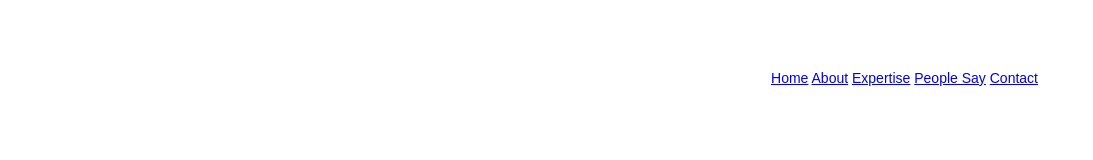
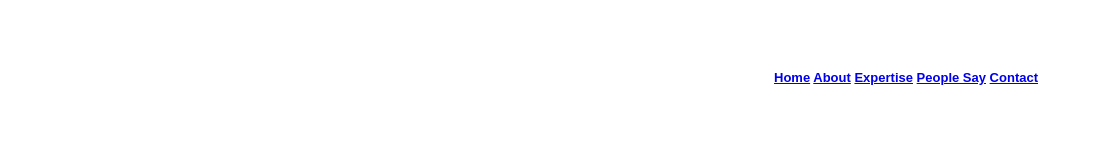
Before and after one commit to alexanderxp/Tajam_psd_Andersen, a plain HTML site: page index.html in a window 1280 px wide. Shown: the full height of the page, 187-1280 px from the left. Drawn offline with Linux system fonts and the light colour scheme; a web font is replaced by a local one.

Commit message:
add nav styles

```diff
--- a/style.css
+++ b/style.css
@@ -30,3 +30,13 @@ body {
 	justify-content: space-between;
 	padding: 35px 0;
 }
+
+/* ============== Nav ============= */
+.nav {
+	font-size : 13px;
+	font-weight: 700;
+}
+
+.nav__link {
+	color: fff;
+}
```
